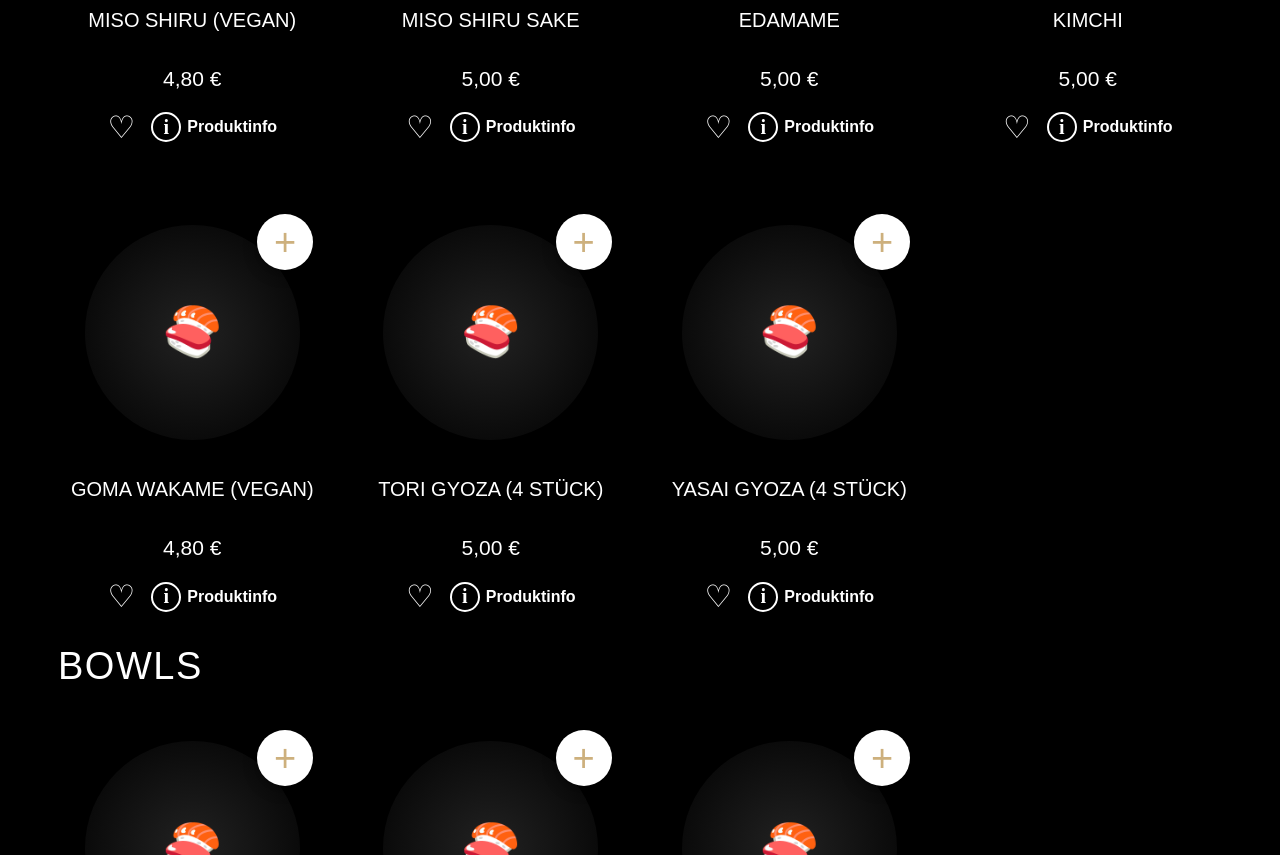
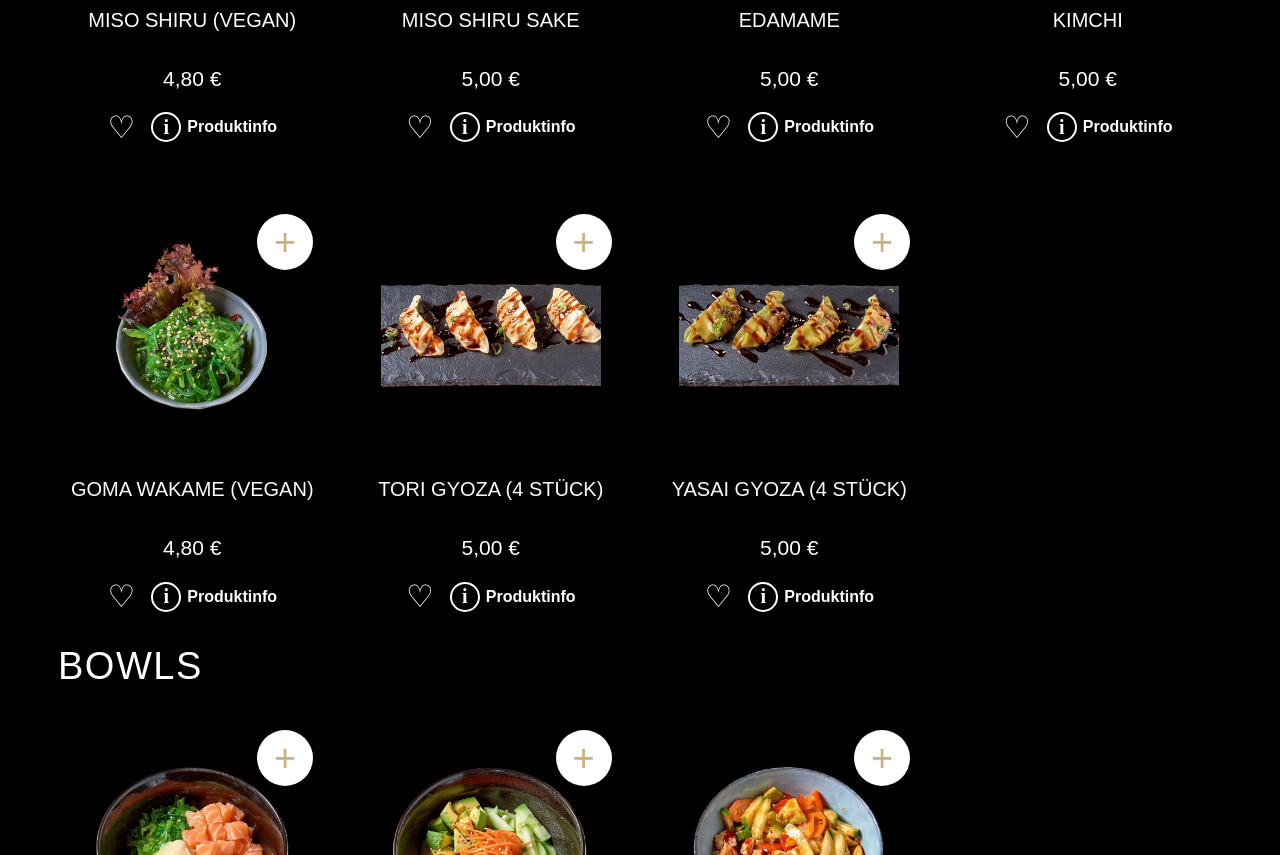
Before and after one commit to CocoLouDeFrench/NEBU-Sushi-pwa, a plain HTML site: page index.html in a window 1280 px wide. Shown: the part 927-1782 px from the top of the page. Drawn offline with Linux system fonts and the light colour scheme.

Commit message:
Update index.html

```diff
--- a/index.html
+++ b/index.html
@@ -1529,9 +1529,10 @@ function renderMenu(searchTerm=""){
 
           <img
             class="product-image"
-            src="${product.image}"
+            src="${imageCandidates(product)[0]}"
             alt="${product.name}"
-            onerror="showImageFallback(this)"
+            data-candidates='${JSON.stringify(imageCandidates(product).slice(1))}'
+            onerror="tryNextImage(this)"
           >
 
           ${
@@ -1631,6 +1632,84 @@ function renderMenu(searchTerm=""){
 
 }
 
+function cleanProductName(name){
+
+  return name
+    .replace(/\s*\(.*?\)\s*/g," ")
+    .replace(/\s+/g," ")
+    .trim();
+
+}
+
+function imageCandidates(product){
+
+  const clean =
+    cleanProductName(product.name);
+
+  const list = [
+    "images/" + clean + ".jpg",
+    "images/" + clean + ".png",
+    "images/" + clean + ".jpeg",
+    "images/" + clean + ".JPG",
+    "images/" + clean + ".PNG"
+  ];
+
+  if(
+    product.image &&
+    !list.includes(product.image)
+  ){
+
+    list.push(product.image);
+
+  }
+
+  return list;
+
+}
+
+function tryNextImage(image){
+
+  let candidates = [];
+
+  try{
+
+    candidates =
+      JSON.parse(
+        image.dataset.candidates || "[]"
+      );
+
+  }catch(error){
+
+    candidates = [];
+
+  }
+
+  if(candidates.length === 0){
+
+    if(image.dataset.mode === "modal"){
+
+      image.style.display = "none";
+
+    }else{
+
+      showImageFallback(image);
+
+    }
+
+    return;
+
+  }
+
+  const next =
+    candidates.shift();
+
+  image.dataset.candidates =
+    JSON.stringify(candidates);
+
+  image.src = next;
+
+}
+
 function showImageFallback(image){
 
   const fallback =
@@ -1733,9 +1812,11 @@ function openProductModal(category,name){
 
     <img
       class="modal-image"
-      src="${product.image}"
+      src="${imageCandidates(product)[0]}"
       alt="${product.name}"
-      onerror="this.style.display='none'"
+      data-mode="modal"
+      data-candidates='${JSON.stringify(imageCandidates(product).slice(1))}'
+      onerror="tryNextImage(this)"
     >
 
     <h2>
```
